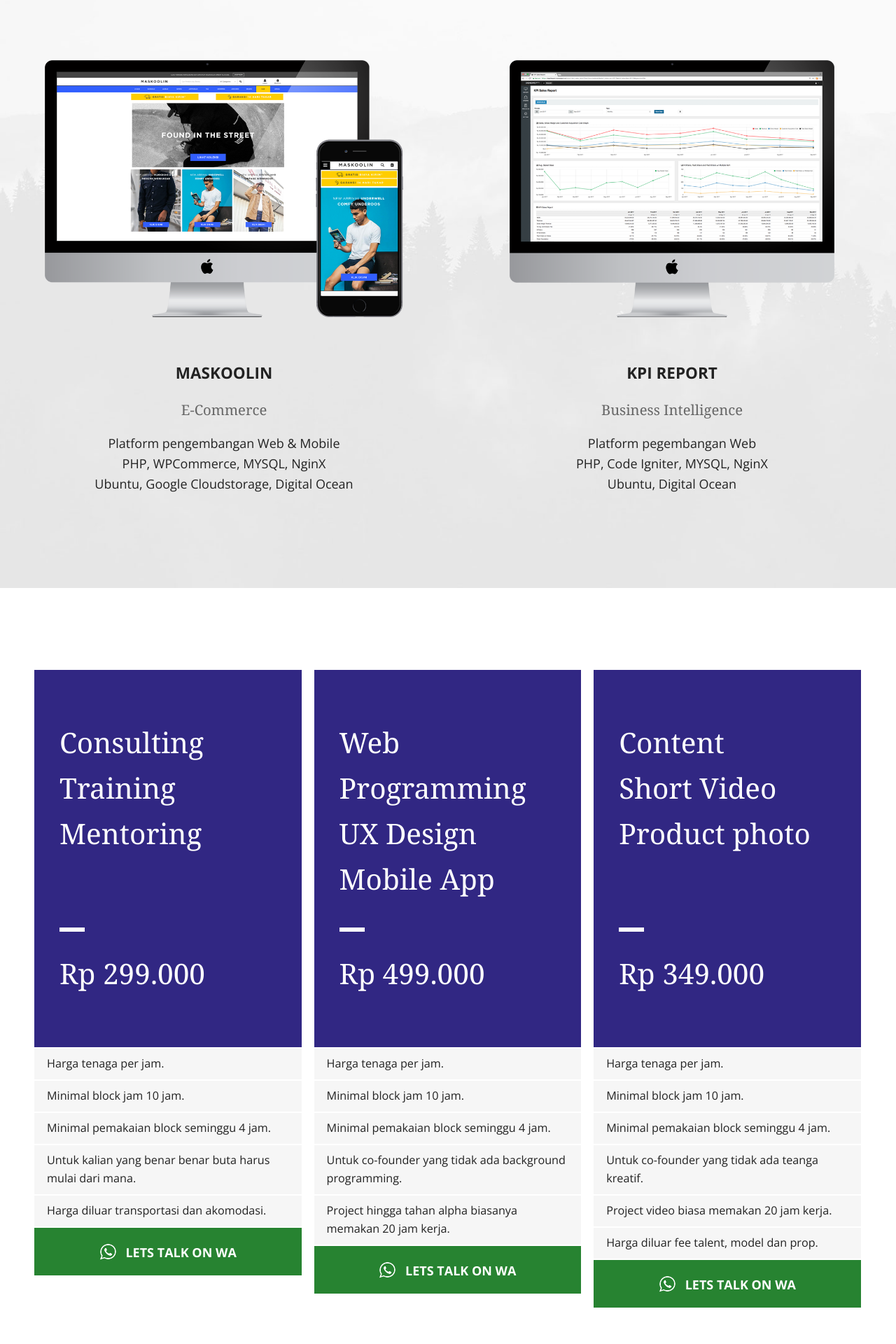
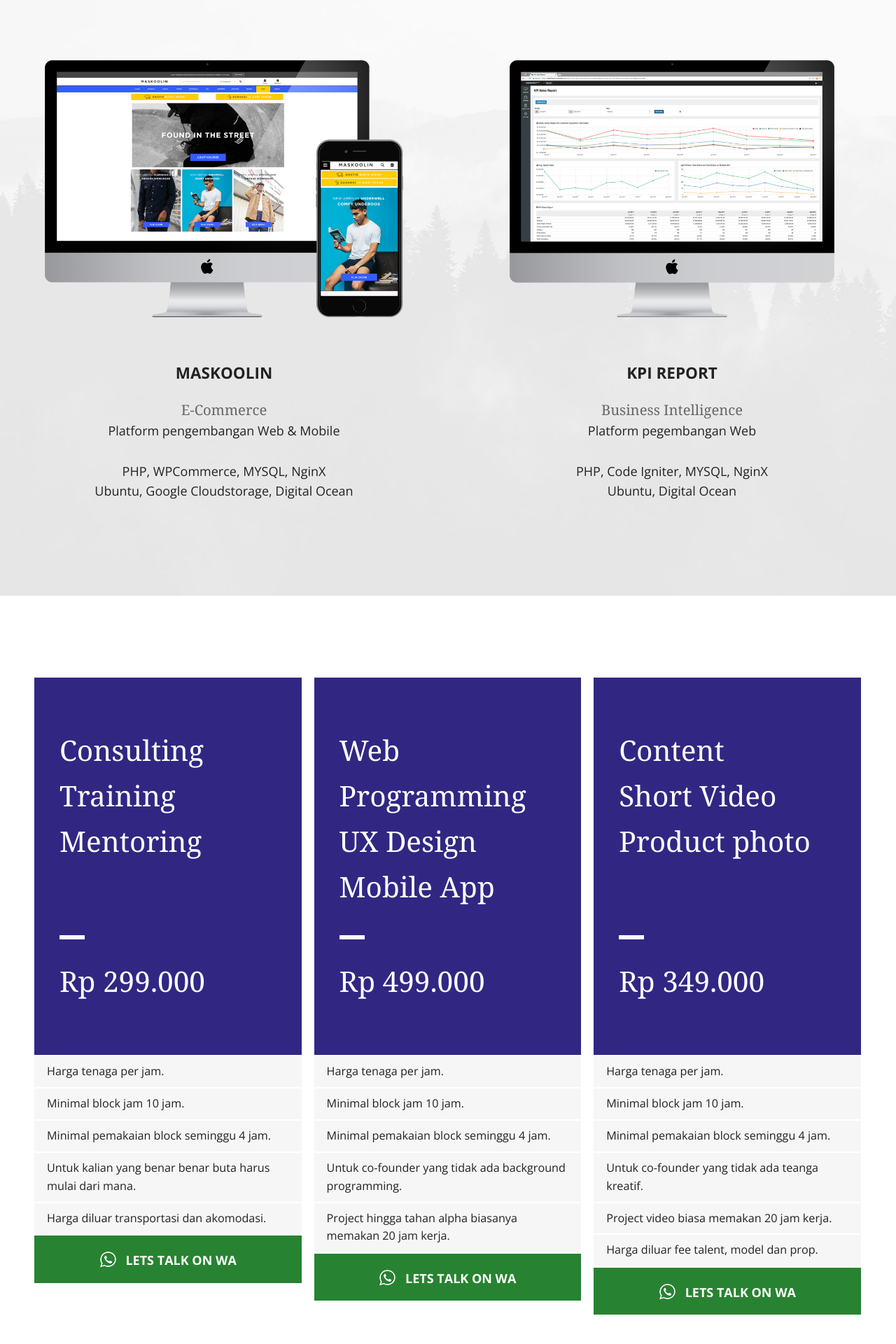
Before and after one commit to kemtol/rocktokom, a Jekyll site: the page built from index.md, in a window 1280 px wide. Shown: the part 1221-3141 px from the top of the page at 70% size. Built offline with Jekyll 4.4.1, drawn with Linux system fonts in a browser that asks for light colours; nearby versions of some CDN libraries; a script that is not in the unit is left out; our own code applies the rules of GitHub Pages for plain Markdown files.

Commit message:
Update default.html

```diff
--- a/_layouts/default.html
+++ b/_layouts/default.html
@@ -140,7 +140,7 @@
 
     #landing--page--4 .lp4 span.s-sub-title{
       display: block;
-      margin: 1rem 0 1rem;
+      margin: 1rem 0 0;
       font-size: 1.125rem;
       font-family: georgia;
       color:#666;
@@ -218,7 +218,7 @@
               <span class="s-title">MASKOOLIN</span>
               <span class="s-sub-title">E-Commerce</span>
               <p>
-                Platform pengembangan Web & Mobile<br/>
+                Platform pengembangan Web & Mobile<br/><br/>
                 PHP, WPCommerce, MYSQL, NginX<br/>
                 Ubuntu, Google Cloudstorage, Digital Ocean
               </p>
@@ -228,7 +228,7 @@
               <span class="s-title">KPI REPORT</span>
               <span class="s-sub-title">Business Intelligence</span>
               <p>
-                Platform pegembangan Web<br/>
+                Platform pegembangan Web<br/><br/>
                 PHP, Code Igniter, MYSQL, NginX<br/>
                 Ubuntu, Digital Ocean
               </p>
```
